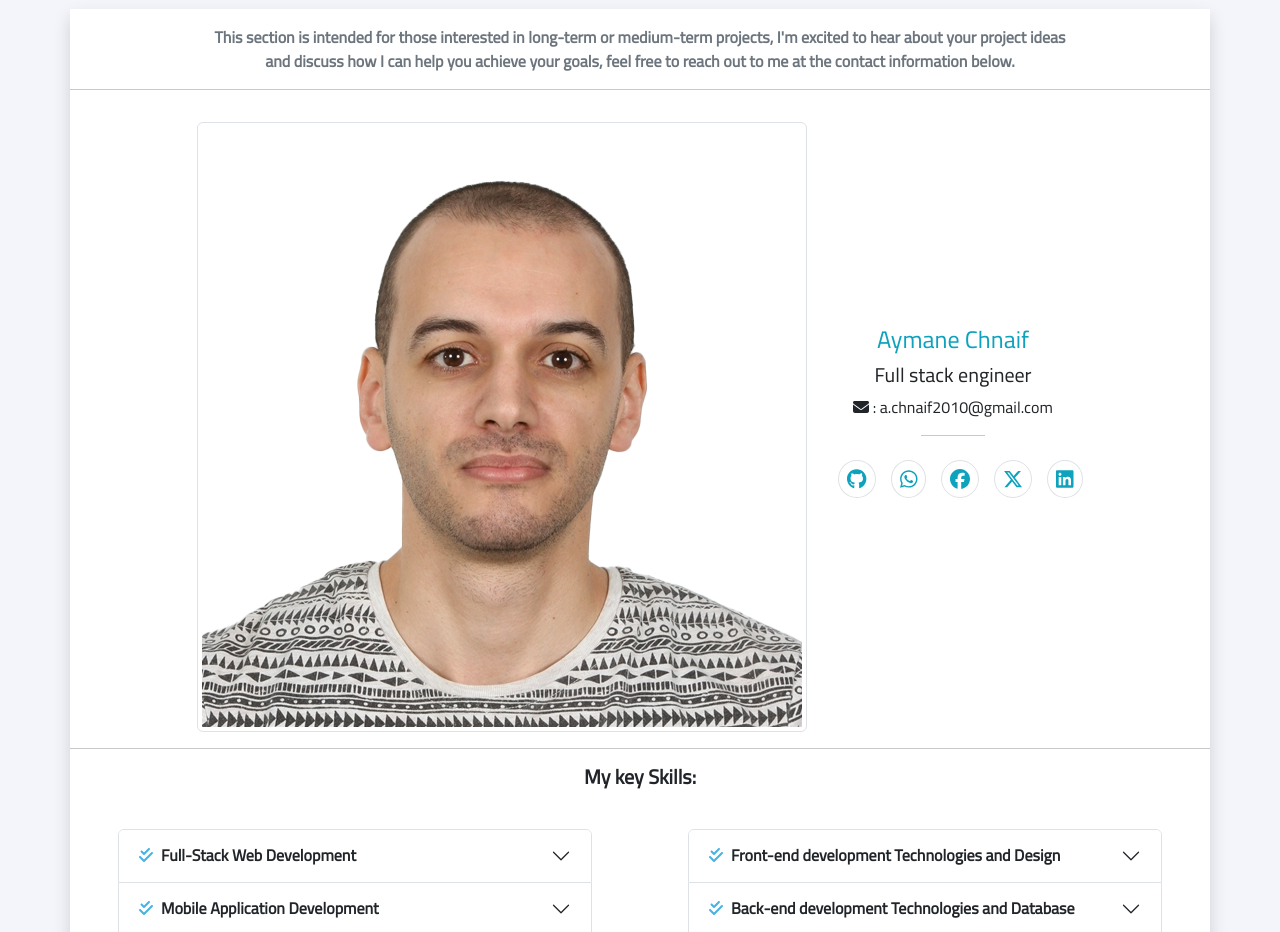
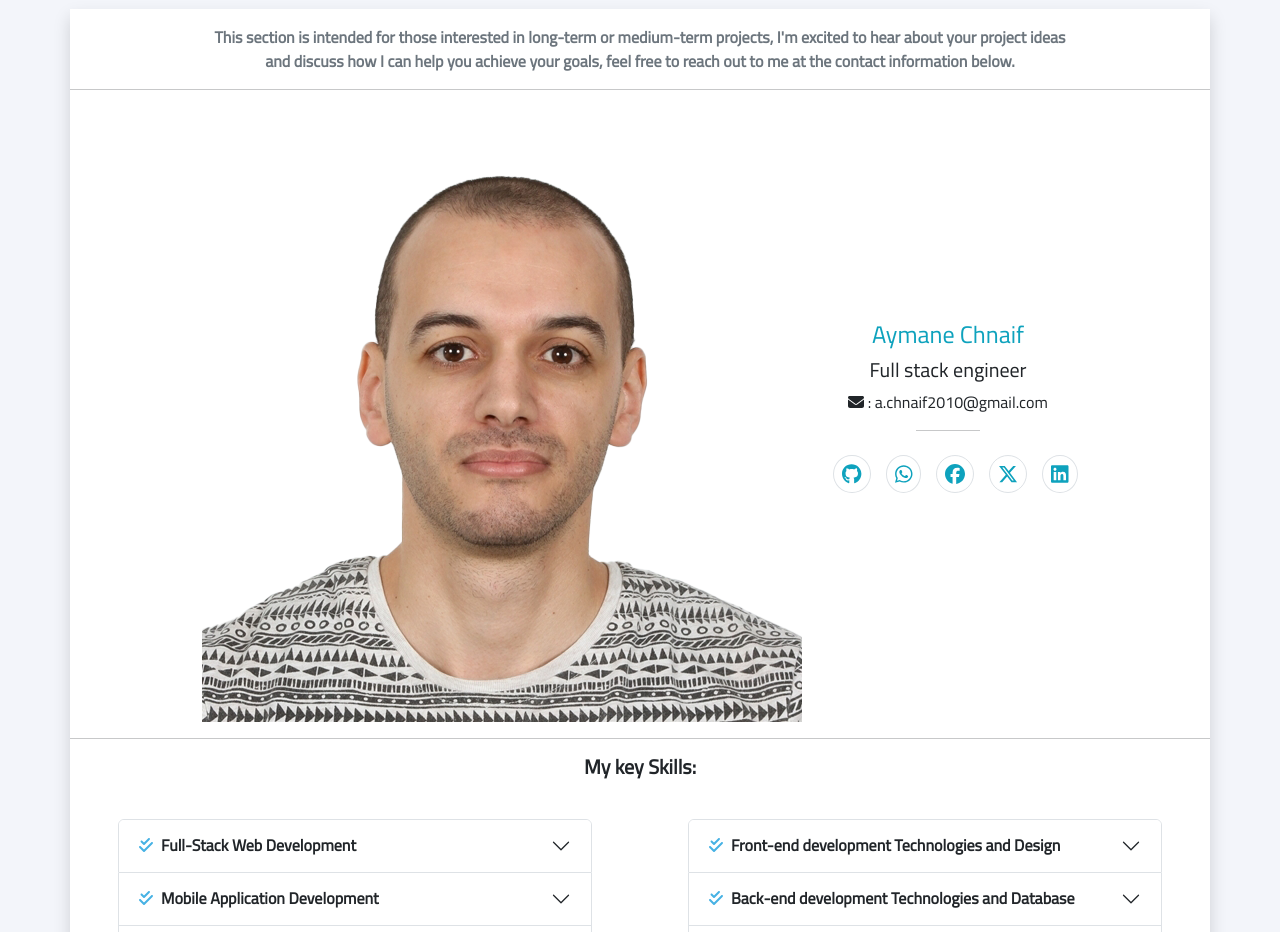
Before and after one commit to aymane244/new_protfolio, a React (Create React App) app: page / in a window 1280 px wide. Shown: the part 4320-5252 px from the top of the page. Built offline with nearby package versions, Linux system fonts and the light colour scheme.

Commit message:
still trying to fix image bug

```diff
--- a/src/components/pages/HireMe.js
+++ b/src/components/pages/HireMe.js
@@ -37,7 +37,7 @@ export default function HireMe(){
                 <div className="col-md-12 px-5 py-3 text-center">
                     <div className="d-flex justify-content-center align-items-center">
                         <div>
-                            <img src="/images/aimane.png" alt="aimane-profile" className="img-fluid img-thumbnail" />
+                            <img src="/images/aimane.png" alt="aimane-profile" className="img-fluid" />
                         </div>
                         <div className="ms-3">
                             <h4 className="text-color">{lang.myName || uploadLang.myName}</h4>
```
